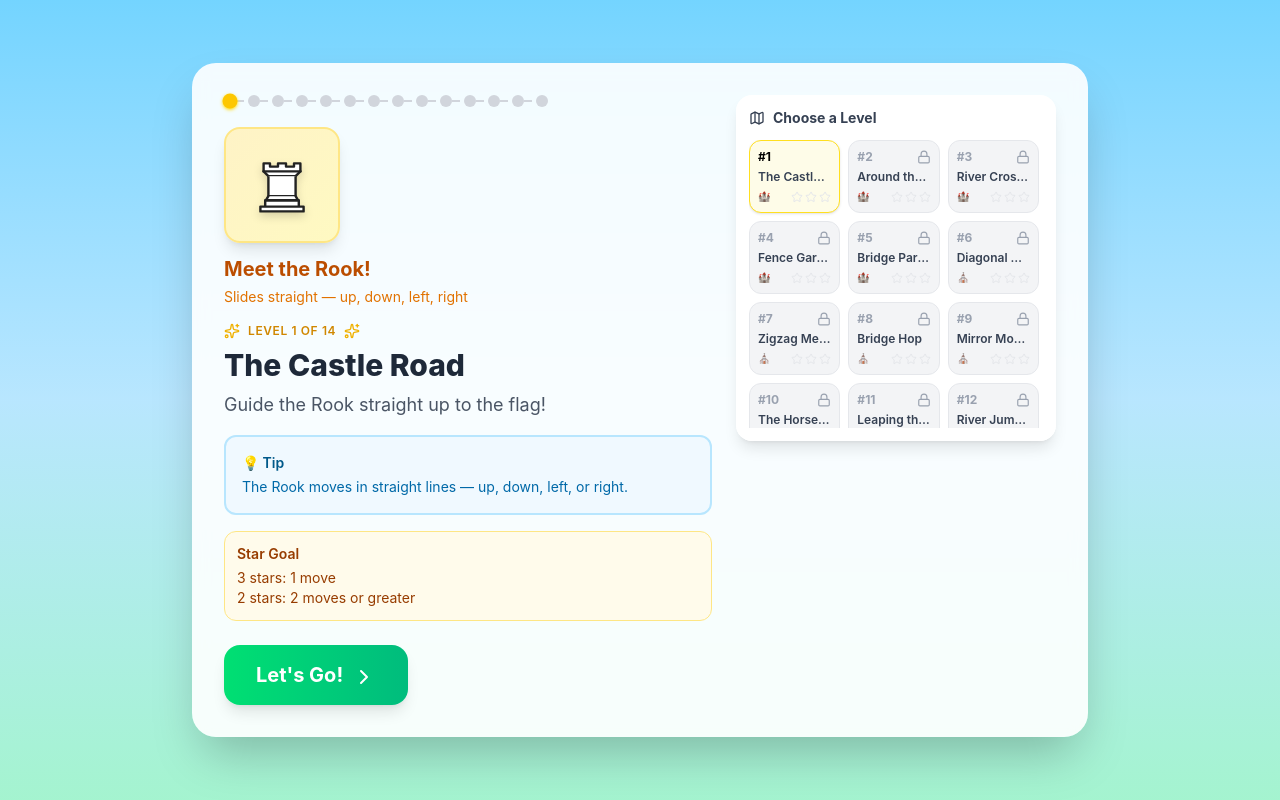
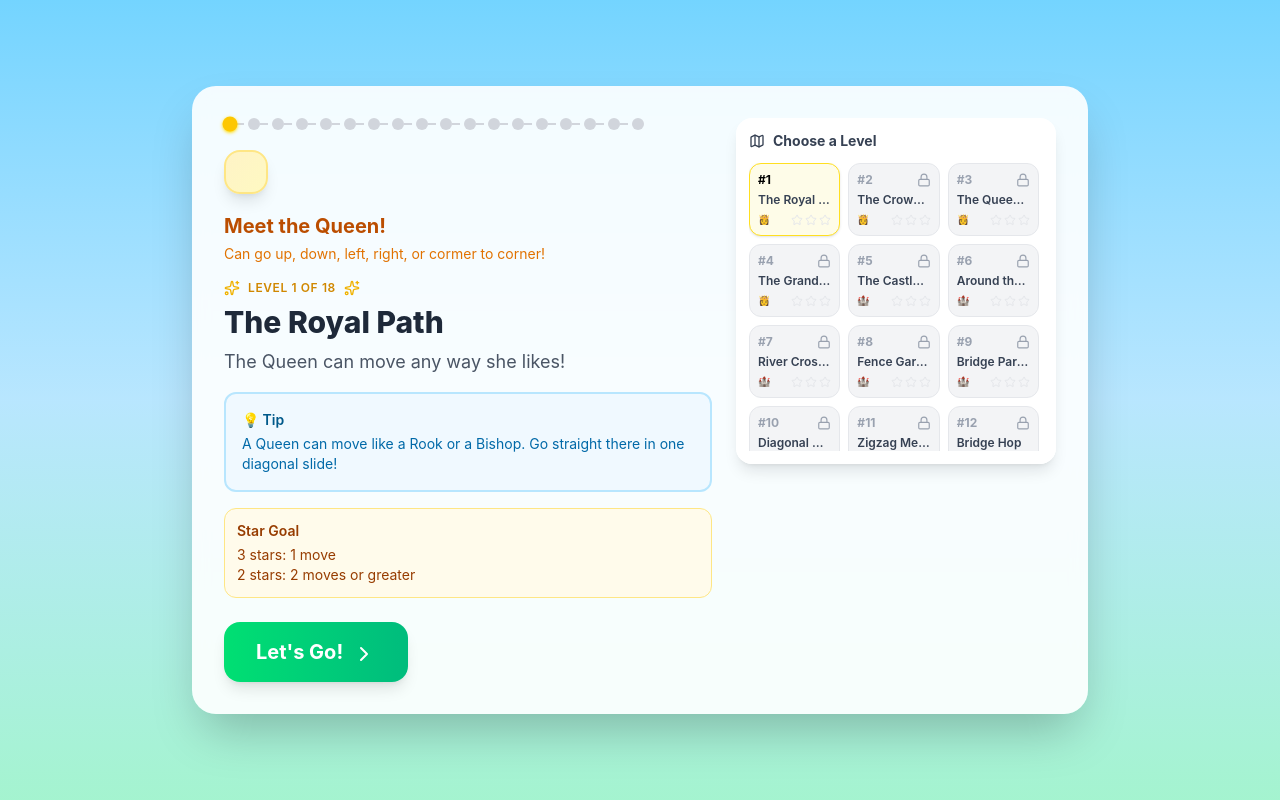
Before and after one commit to sampanes/sensory-chess-motions, a React (Vite) app: page / in a window 1280 px wide. Built offline with nearby package versions, Linux system fonts and the light colour scheme.

Commit message:
Update levels.ts
add some queen levels and do some silly id: incrementing bs lol

```diff
--- a/src/levels.ts
+++ b/src/levels.ts
@@ -3,6 +3,82 @@ import { Level } from './types';
 export const levels: Level[] = [
   {
     id: 1,
+    name: 'The Royal Path',
+    description: 'The Queen can move any way she likes!',
+    pieceType: 'queen',
+    start: { row: 4, col: 0 },
+    goal: { row: 0, col: 4 },
+    obstacles: {
+      fences: [],
+      rivers: [],
+      bridges: [],
+    },
+    starThresholds: { three: 1, two: 2 },
+    hint: 'A Queen can move like a Rook or a Bishop. Go straight there in one diagonal slide!',
+  },
+  {
+    id: 2,
+    name: 'The Crown’s Detour',
+    description: 'A long fence blocks the direct diagonal. Use your Rook moves!',
+    pieceType: 'queen',
+    start: { row: 4, col: 4 },
+    goal: { row: 0, col: 0 },
+    obstacles: {
+      fences: [
+        { row: 2, col: 2, side: 'top' },
+        { row: 1, col: 1, side: 'right' },
+      ],
+      rivers: [],
+      bridges: [],
+    },
+    starThresholds: { three: 2, two: 3 },
+    hint: 'If you can’t slide diagonally through the fence, try moving straight up and then left.',
+  },
+  {
+    id: 3,
+    name: 'The Queen’s Moat',
+    description: 'The river is wide, but the Queen finds the gap.',
+    pieceType: 'queen',
+    start: { row: 4, col: 2 },
+    goal: { row: 0, col: 2 },
+    obstacles: {
+      fences: [],
+      rivers: [
+        { row: 2, col: 0 },
+        { row: 2, col: 1 },
+        { row: 2, col: 2 }, // Blocked center
+        { row: 2, col: 3 },
+        { row: 2, col: 4 },
+      ],
+      bridges: [
+        { row: 2, col: 0 }, // Bridge on far left
+        { row: 2, col: 4 }, // Bridge on far right
+      ],
+    },
+    starThresholds: { three: 3, two: 4 },
+    hint: 'Use a diagonal move to reach a bridge, cross it, and slide back to the center.',
+  },
+  {
+    id: 4,
+    name: 'The Grand Slalom',
+    description: 'The Queen must weave through a forest of fences.',
+    pieceType: 'queen',
+    start: { row: 4, col: 0 },
+    goal: { row: 0, col: 4 },
+    obstacles: {
+      fences: [
+        { row: 3, col: 1, side: 'top' },
+        { row: 1, col: 3, side: 'bottom' },
+        { row: 2, col: 2, side: 'left' }
+      ],
+      rivers: [],
+      bridges: [],
+    },
+    starThresholds: { three: 3, two: 5 },
+    hint: 'Try a diagonal move to the center, then a straight move to clear the fences.',
+  },
+  {
+    id: 5,
     name: 'The Castle Road',
     description: 'Guide the Rook straight up to the flag!',
     pieceType: 'rook',
@@ -17,7 +93,7 @@ export const levels: Level[] = [
     hint: 'The Rook moves in straight lines — up, down, left, or right.',
   },
   {
-    id: 2,
+    id: 6,
     name: 'Around the Fence',
     description: 'A fence blocks the way — go around it!',
     pieceType: 'rook',
@@ -32,7 +108,7 @@ export const levels: Level[] = [
     hint: 'Move sideways first, then slide up, then come back toward the flag.',
   },
   {
-    id: 3,
+    id: 7,
     name: 'River Crossing',
     description: 'A river blocks the path. Find the bridge!',
     pieceType: 'rook',
@@ -53,7 +129,7 @@ export const levels: Level[] = [
     hint: 'Slide to the far-right bridge, cross the river, then slide back to the goal.',
   },
   {
-    id: 4,
+    id: 8,
     name: 'Fence Garden',
     description: 'Two fences make a tiny maze for the Rook.',
     pieceType: 'rook',
@@ -73,7 +149,7 @@ export const levels: Level[] = [
     hint: 'The Rook likes long straight roads. Find the route that lines up the goal.',
   },
   {
-    id: 5,
+    id: 9,
     name: 'Bridge Parade',
     description: 'A wider river has a bridge in the middle lane.',
     pieceType: 'rook',
@@ -94,7 +170,7 @@ export const levels: Level[] = [
     hint: 'Line up with the center bridge first, then cross.',
   },
   {
-    id: 6,
+    id: 10,
     name: 'Diagonal Dash',
     description: 'The Bishop slides corner to corner.',
     pieceType: 'bishop',
@@ -109,7 +185,7 @@ export const levels: Level[] = [
     hint: 'Bishops only move diagonally.',
   },
   {
-    id: 7,
+    id: 11,
     name: 'Zigzag Meadow',
     description: 'A pond blocks the easy diagonal path.',
     pieceType: 'bishop',
@@ -127,7 +203,7 @@ export const levels: Level[] = [
     hint: 'Take a smaller diagonal first, then change direction.',
   },
   {
-    id: 8,
+    id: 12,
     name: 'Bridge Hop',
     description: 'The Bishop can cross the stream through the bridge.',
     pieceType: 'bishop',
@@ -148,7 +224,7 @@ export const levels: Level[] = [
     hint: 'Aim along a diagonal that passes through the center bridge.',
   },
   {
-    id: 9,
+    id: 13,
     name: 'Mirror Mountain',
     description: 'Bounce diagonally around little obstacles to the far side.',
     pieceType: 'bishop',
@@ -170,7 +246,7 @@ export const levels: Level[] = [
     hint: 'If the longest diagonal is blocked, land on a different color-matching square first.',
   },
   {
-    id: 10,
+    id: 14,
     name: 'The Horse Jump',
     description: 'The Knight jumps in an L-shape.',
     pieceType: 'knight',
@@ -185,7 +261,7 @@ export const levels: Level[] = [
     hint: 'Two squares one way and one square sideways makes an L.',
   },
   {
-    id: 11,
+    id: 15,
     name: 'Leaping the Fence',
     description: 'Fences do not stop a Knight.',
     pieceType: 'knight',
@@ -206,7 +282,7 @@ export const levels: Level[] = [
     hint: 'Jump over the fence line and keep aiming for the corner.',
   },
   {
-    id: 12,
+    id: 16,
     name: 'River Jumper',
     description: 'Jump over the river and land safely on the other side!',
     pieceType: 'knight',
@@ -227,7 +303,7 @@ export const levels: Level[] = [
     hint: 'Knights can jump over the river row. Try landing on the top half of the board first.',
   },
   {
-    id: 13,
+    id: 17,
     name: 'Bridge and Fence Picnic',
     description: 'The Knight ignores both fences and rivers while it hops.',
     pieceType: 'knight',
@@ -251,7 +327,7 @@ export const levels: Level[] = [
     hint: 'Hop to the top side, then land on the flag square in one more jump.',
   },
   {
-    id: 14,
+    id: 18,
     name: 'Knight Parade',
     description: 'A longer hopping path for your final adventure.',
     pieceType: 'knight',
```
